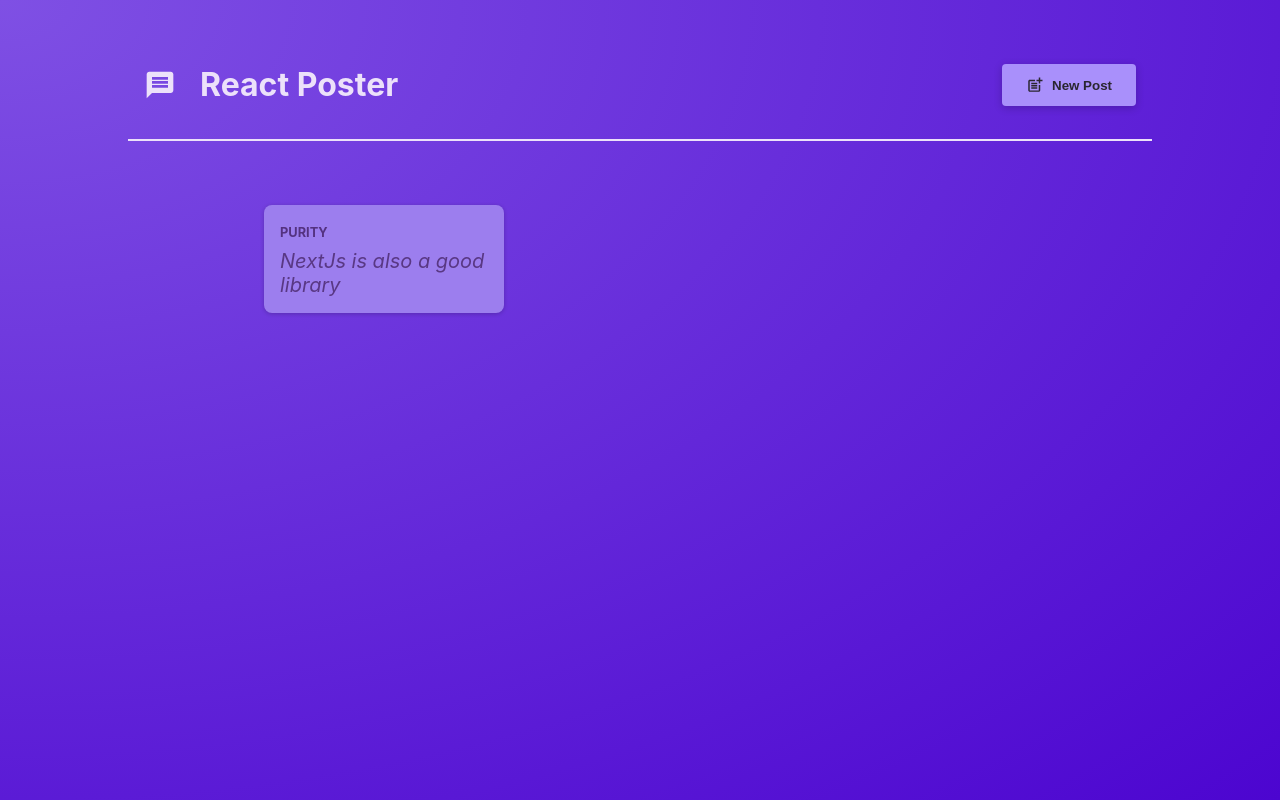
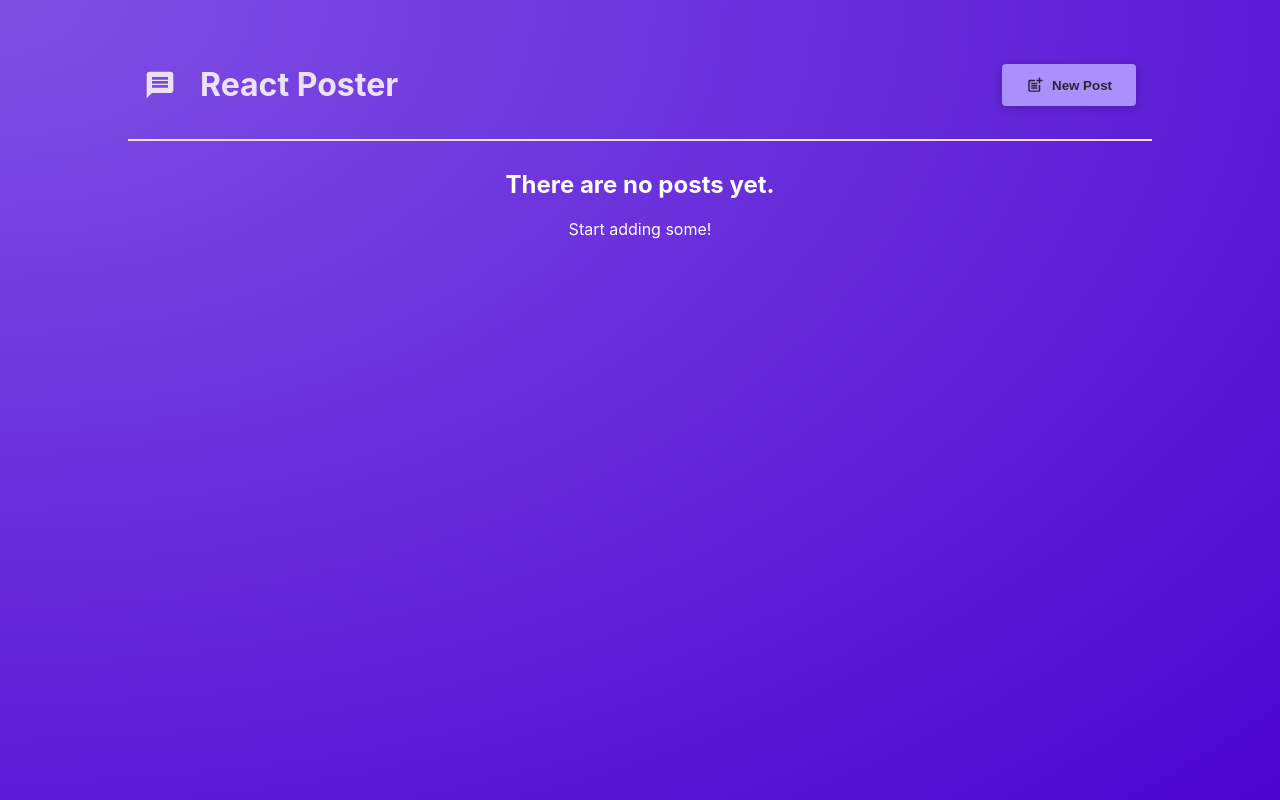
Before and after one commit to jonahunuafe/twitter-like-app, a React (Vite) app: page / in a window 1280 px wide. Built offline with nearby package versions, Linux system fonts and the light colour scheme.

Commit message:
outputting list data

```diff
--- a/src/components/PostsList.jsx
+++ b/src/components/PostsList.jsx
@@ -22,9 +22,19 @@
                     />
                 </Modal>
             )}
-            <ul className={classes.posts}>
-                <Post author="Purity" body="NextJs is also a good library" />
-            </ul>
+            {posts.length > 0 && (
+                <ul className={classes.posts}>
+                    {posts.map((post) => (
+                        <Post key={post.body} author={post.author} body={post.body} />
+                    ))}
+                </ul>
+            )}
+            {posts.length === 0 && (
+                <div style={{ textAlign: 'center', color: 'white' }}>
+                    <h2>There are no posts yet.</h2>
+                    <p>Start adding some!</p>
+                </div>
+            )}
         </>
     );
 }
```
